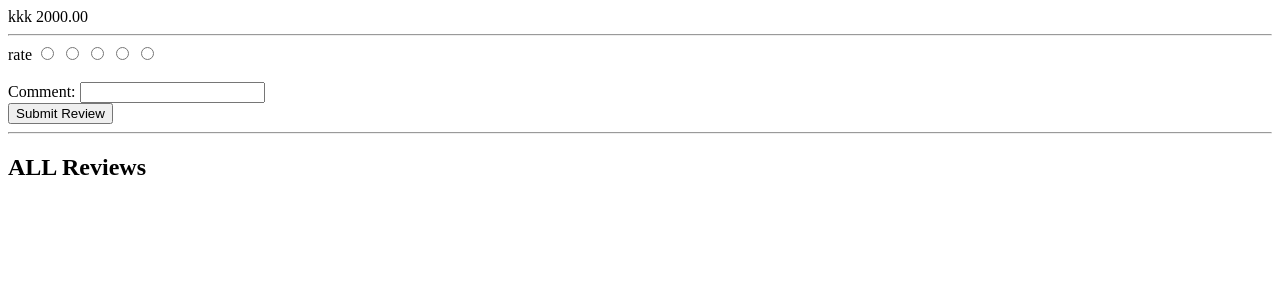
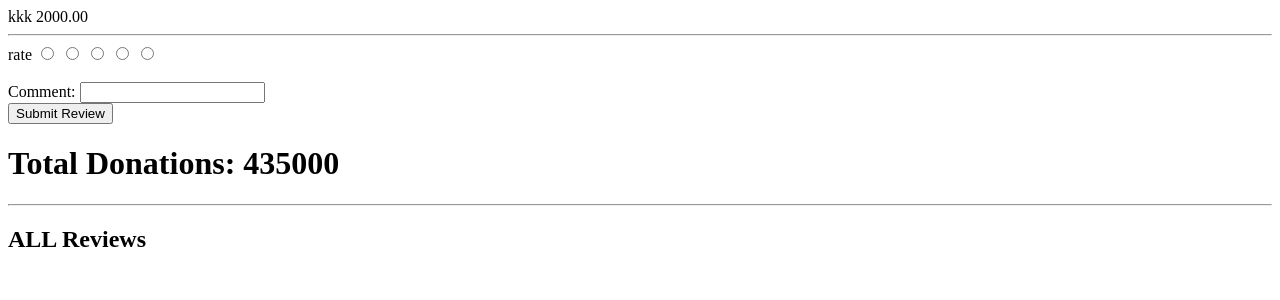
Before and after one commit to MohamedSalahdj/Django-Crowd-Funding, a Django app: a page that uses templates/campaign/projectdetail.html in a window 1280 px wide. Shown: the top 300 px of the page. Run offline with Django 4.2, Linux system fonts and the light colour scheme; data comes from the database, SQL or seed files in the repository; both versions use the stored data as it was after the commit; data that the repository does not hold is empty; parts of the project's set-up code (start-up, migrations or seed data) failed here and were passed over.

Commit message:
adding the total amount of donation to the projects detalis page, and views

```diff
--- a/campaign/views.py
+++ b/campaign/views.py
@@ -1,8 +1,9 @@
-from django.shortcuts import render,redirect
+from django.shortcuts import render,redirect, reverse
 from django.contrib.auth.decorators import login_required
 from django.shortcuts import render, get_object_or_404
 from django.views.generic import ListView, CreateView, UpdateView
 from django.contrib.auth.models import User
+from django.http import HttpResponseRedirect
 from .models import Category, Project, ProjectImage, Review, Donate
 from .forms import ProjectForm, ProjectImagesForm, ReviewForm, DonateForm
 
@@ -45,7 +46,13 @@
 
         else:
             review_form = ReviewForm()
-        return render(request,"campaign/projectdetail.html",{'project':project, 'review_form': review_form, 'all_reviews':all_reviews})
+
+        #handleing show project donations ---> ALIII
+        donations_models = Donate.objects.filter(project=project)
+        total_donations = 0
+        for model in donations_models:
+            total_donations += model.donation_amount
+        return render(request,"campaign/projectdetail.html",{'project':project, 'review_form': review_form, 'all_reviews':all_reviews, 'total_donations': total_donations})
 
     except:
         return render(request, "notfound.html",{'msg':"project Not Found"})
@@ -111,14 +118,13 @@
 
     # try:
         project = get_object_or_404(Project, slug=project_slug)
-        print(project)
         if request.method == 'POST':
             form = DonateForm(request.POST)
             if (form.is_valid()):
                 form = form.save()
                 print("Form saved")
                 project_detail(request, project_slug=project_slug)
-
+                return HttpResponseRedirect(reverse('project_details', kwargs= {'project_slug':project_slug}))
         form = DonateForm()
         context = {'form':form}
         return render(request,'campaign/donate_project.html', context=context )
--- a/templates/campaign/projectdetail.html
+++ b/templates/campaign/projectdetail.html
@@ -28,7 +28,9 @@
 
         <button type="submit">Submit Review</button>
     </form>
-
+    <h1>
+        Total Donations: {{total_donations}}
+    </h1>
     <hr>
     <h2> ALL Reviews</h2>
     {% for review in all_reviews %}
```
Also changed, not shown: db.sqlite3.
